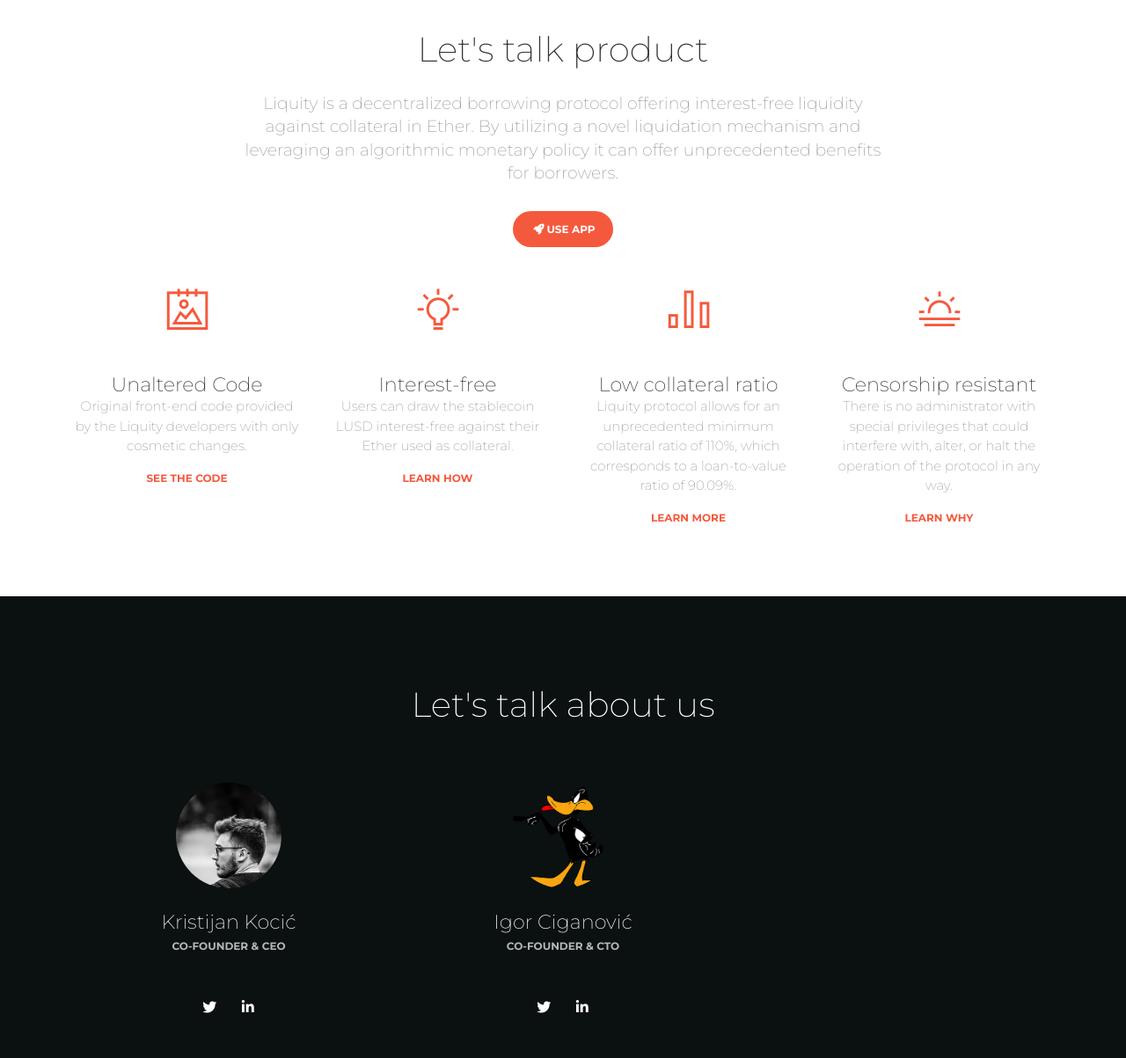
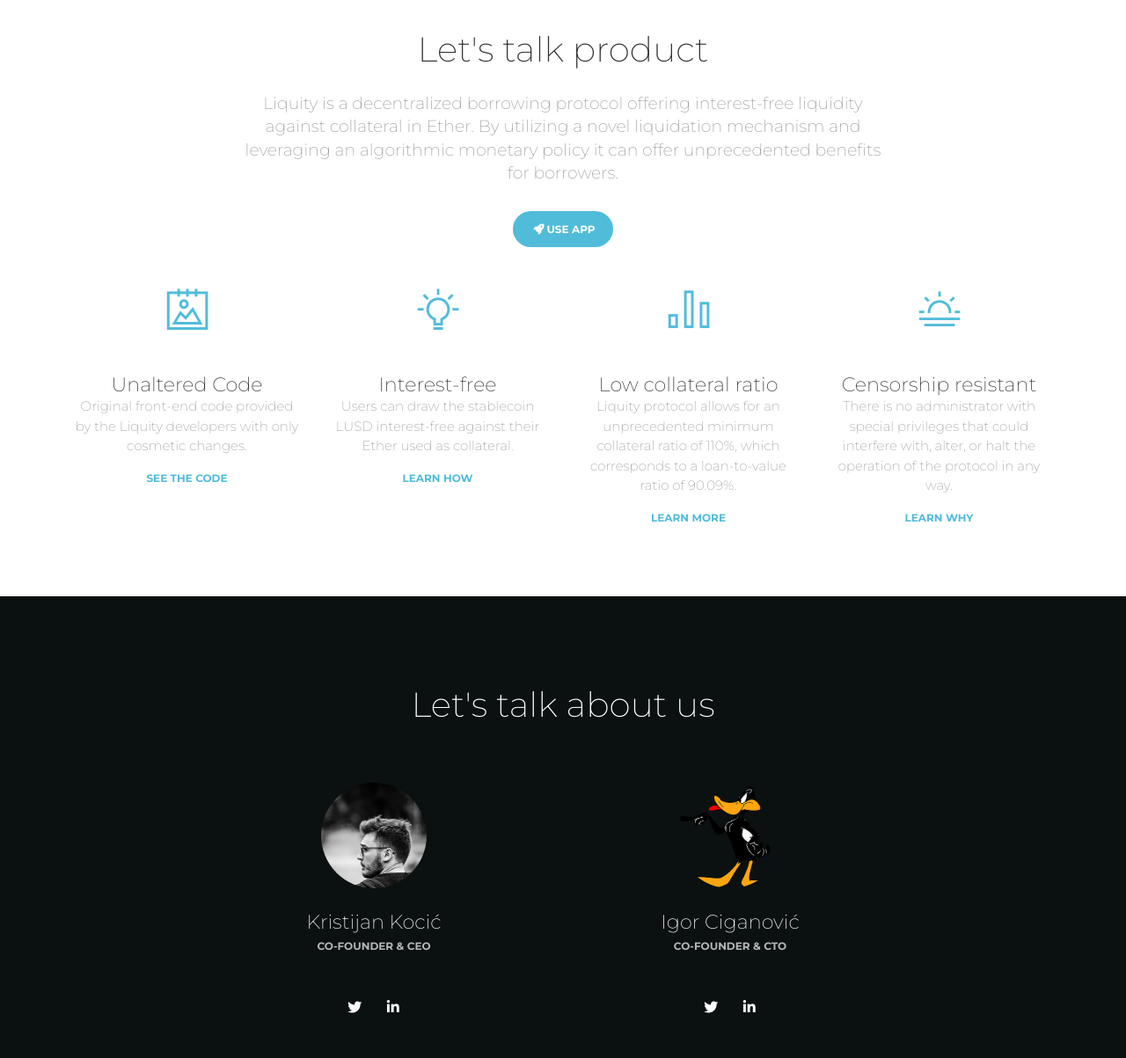
Before and after one commit to castiel93/castiel93.github.io, a plain HTML site: page index.html in a window 1280 px wide. Shown: the part 867-2070 px from the top of the page at 88% size. Drawn offline with Linux system fonts and the light colour scheme.

Commit message:
Update index.html

```diff
--- a/index.html
+++ b/index.html
@@ -98,7 +98,7 @@ The above copyright notice and this permission notice shall be included in all c
           </li>
 		  <li class="nav-item">
             <a class="nav-link" rel="tooltip" title="APP" data-placement="bottom" href="https://app.liquity.cf" style="margin: 0; padding: 10px 0px 0px 0px">
-              <div class="btn btn-danger btn-round" style="margin: 0">
+              <div class="btn btn-info btn-round" style="margin: 0">
 				<i class="fa fa-rocket"></i>
 				Use APP
 				<p class="d-lg-none">Use APP</p>
@@ -130,7 +130,7 @@ The above copyright notice and this permission notice shall be included in all c
             <h2 class="title">Let's talk product</h2>
             <h5 class="description">Liquity is a decentralized borrowing protocol offering interest-free liquidity against collateral in Ether. By utilizing a novel liquidation mechanism and leveraging an algorithmic monetary policy it can offer unprecedented benefits for borrowers.</h5>
             <br>
-            <a href="https://app.liquity.cf" class="btn btn-danger btn-round"><i class="fa fa-rocket"></i>Use APP</a>
+            <a href="https://app.liquity.cf" class="btn btn-info btn-round"><i class="fa fa-rocket"></i>Use APP</a>
           </div>
         </div>
         <br/>
@@ -138,49 +138,49 @@ The above copyright notice and this permission notice shall be included in all c
         <div class="row">
           <div class="col-md-3">
             <div class="info">
-              <div class="icon icon-danger">
+              <div class="icon icon-info">
                 <i class="nc-icon nc-album-2"></i>
               </div>
               <div class="description">
                 <h4 class="info-title">Unaltered Code</h4>
                 <p class="description">Original front-end code provided by the Liquity developers with only cosmetic changes. </p>
-                <a href="https://github.com/Idokorro/Idokorro.github.io" class="btn btn-link btn-danger" target="_blank">See the code</a>
+                <a href="https://github.com/Idokorro/Idokorro.github.io" class="btn btn-link btn-info" target="_blank">See the code</a>
               </div>
             </div>
           </div>
           <div class="col-md-3">
             <div class="info">
-              <div class="icon icon-danger">
+              <div class="icon icon-info">
                 <i class="nc-icon nc-bulb-63"></i>
               </div>
               <div class="description">
                 <h4 class="info-title">Interest-free</h4>
                 <p>Users can draw the stablecoin LUSD interest-free against their Ether used as collateral.</p>
-                <a href="https://docs.liquity.org/faq/borrowing#how-can-the-protocol-offer-interest-free-borrowing" class="btn btn-link btn-danger" target="_blank">Learn how</a>
+                <a href="https://docs.liquity.org/faq/borrowing#how-can-the-protocol-offer-interest-free-borrowing" class="btn btn-link btn-info" target="_blank">Learn how</a>
               </div>
             </div>
           </div>
           <div class="col-md-3">
             <div class="info">
-              <div class="icon icon-danger">
+              <div class="icon icon-info">
                 <i class="nc-icon nc-chart-bar-32"></i>
               </div>
               <div class="description">
                 <h4 class="info-title">Low collateral ratio</h4>
                 <p>Liquity protocol allows for an unprecedented minimum collateral ratio of 110%, which corresponds to a loan-to-value ratio of 90.09%.</p>
-                <a href="https://docs.liquity.org/faq/borrowing#what-is-the-minimum-collateral-ratio-mcr-and-the-recommended-collateral-ratio" class="btn btn-link btn-danger" target="_blank">Learn more</a>
+                <a href="https://docs.liquity.org/faq/borrowing#what-is-the-minimum-collateral-ratio-mcr-and-the-recommended-collateral-ratio" class="btn btn-link btn-info" target="_blank">Learn more</a>
               </div>
             </div>
           </div>
           <div class="col-md-3">
             <div class="info">
-              <div class="icon icon-danger">
+              <div class="icon icon-info">
                 <i class="nc-icon nc-sun-fog-29"></i>
               </div>
               <div class="description">
                 <h4 class="info-title">Censorship resistant</h4>
                 <p>There is no administrator with special privileges that could interfere with, alter, or halt the operation of the protocol in any way.</p>
-                <a href="https://docs.liquity.org/faq/general#can-liquity-be-upgraded-or-changed" class="btn btn-link btn-danger" target="_blank">Learn why</a>
+                <a href="https://docs.liquity.org/faq/general#can-liquity-be-upgraded-or-changed" class="btn btn-link btn-info" target="_blank">Learn why</a>
               </div>
             </div>
           </div>
@@ -190,8 +190,8 @@ The above copyright notice and this permission notice shall be included in all c
     <div class="section section-dark text-center">
       <div class="container">
         <h2 class="title">Let's talk about us</h2>
-        <div class="row">
-          <div class="col-md-4">
+        <div class="row justify-content-md-center">
+          <div class="col-md-4" style="padding: 0px 50px 0px 0px">
             <div class="card card-profile card-plain">
               <div class="card-avatar">
                 <a href="#avatar">
```
